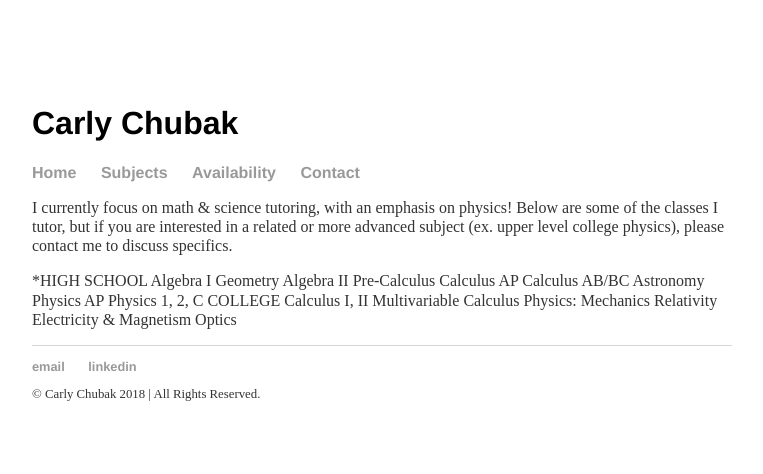
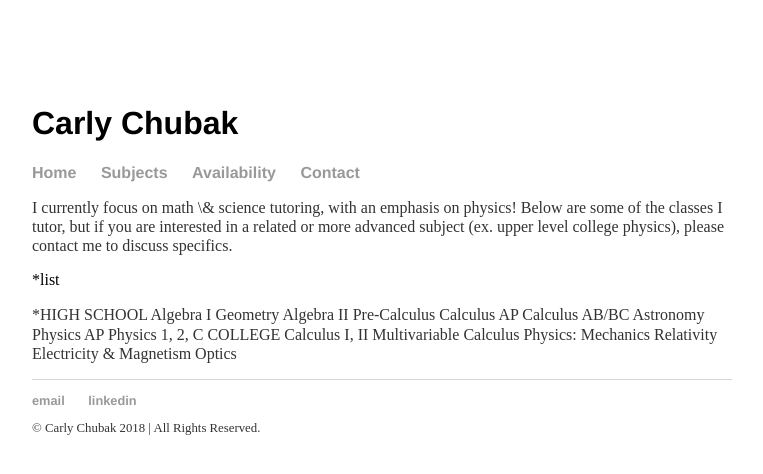
Before and after one commit to carlychubak/tutor, a Jekyll site: the page built from subjects/index.html, in a window 1280 px wide. Shown: the top 474 px of the page, without its empty margins (258-1021 px from the left). Built offline with Jekyll 4.4.1, drawn with Linux system fonts in a browser that asks for light colours.

```diff
--- a/subjects/index.html
+++ b/subjects/index.html
@@ -4,11 +4,11 @@ title: Carly Tutors
 ---
 <div class="blurb">
 	<p>
-	I currently focus on math & science tutoring, with an emphasis on physics!
+	I currently focus on math \& science tutoring, with an emphasis on physics!
 	Below are some of the classes I tutor, but if you are interested in a related or
 more advanced subject (ex. upper level college physics), please contact me to discuss specifics.
 	</p>
-
+*list
 <p>
   *HIGH SCHOOL
   Algebra I
```
